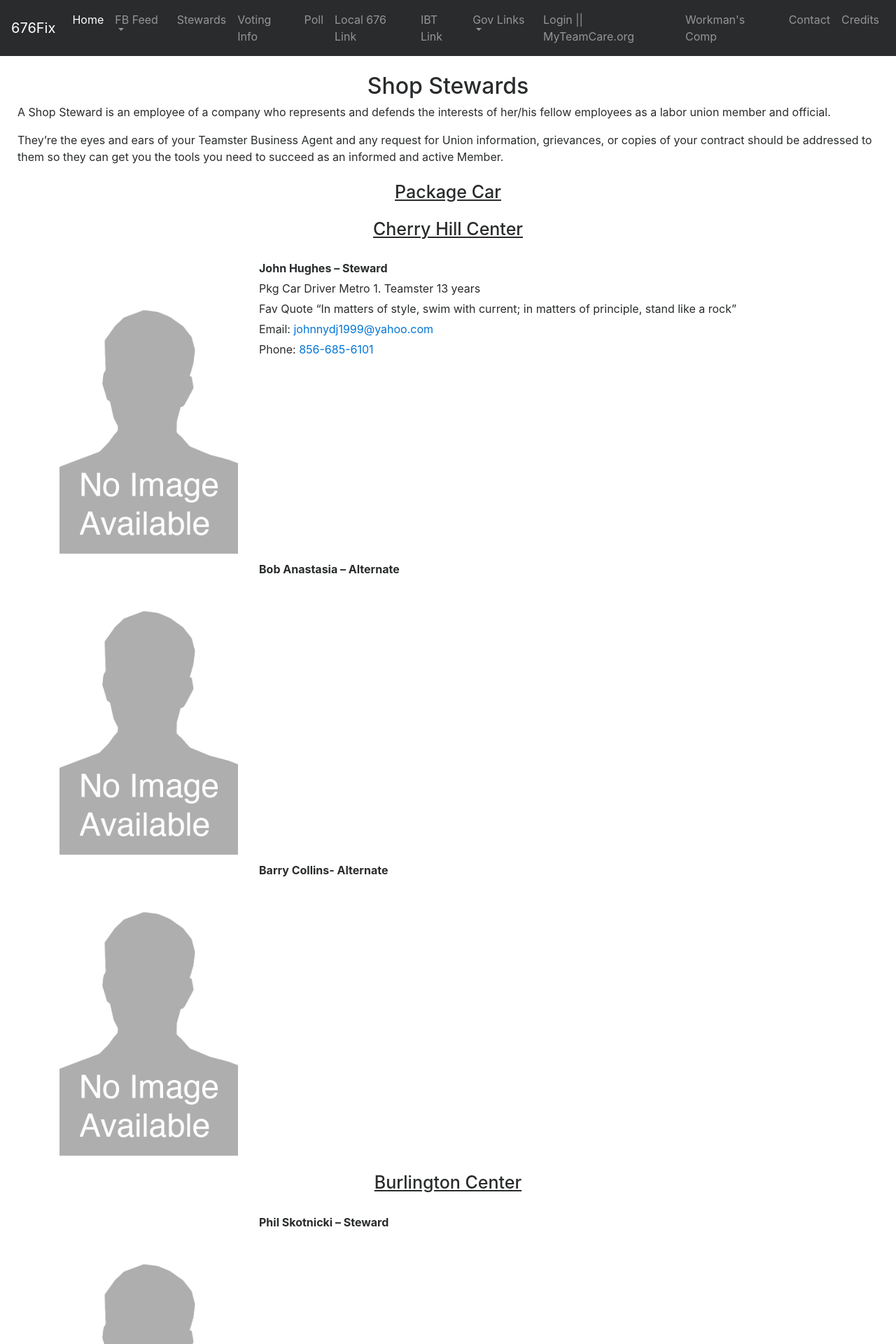
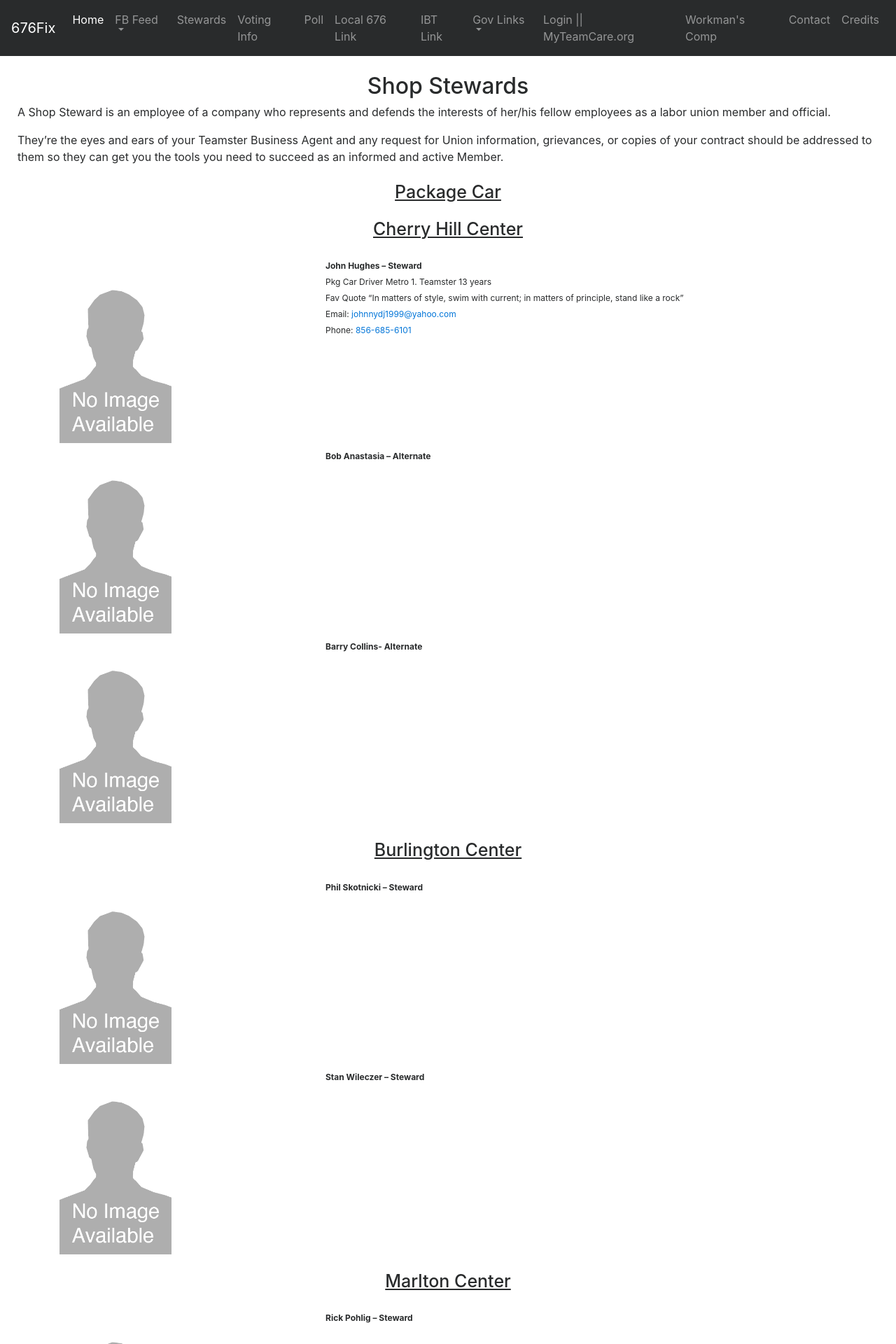
Before and after one commit to 676fix/main_web_page, a Jekyll site: the page built from pages/shop-stewards.html, in a window 1280 px wide. Shown: the top 1920 px of the page at 70% size. Built offline with Jekyll 4.4.1, drawn with Linux system fonts in a browser that asks for light colours; some of the changed text lies outside the part shown.

Commit message:
Fix stewards styling

```diff
--- a/css/index.css
+++ b/css/index.css
@@ -103,4 +103,9 @@ h3 {
 
 .shop-steward p {
   margin: 5px 0;
+  font-size: 12px;
 }
+
+.shop-steward img {
+  max-width: 100%;
+}
--- a/pages/shop-stewards.html
+++ b/pages/shop-stewards.html
@@ -14,10 +14,10 @@ layout: default
   <div class='shop-steward'>
     <div class='container'>
       <div class='row'>
-        <div class='col col-sm-3'>
-          <img width='100%' src='/images/no-image-available.png' />
+        <div class='col col-3 col-md-2'>
+          <img src='/images/no-image-available.png' />
         </div>
-        <div class='col col-sm-9'>
+        <div class='col col-9 col-md-8 offset-md-2'>
           <p><strong>John Hughes – Steward</strong></p>
           <p>Pkg Car Driver Metro 1. Teamster 13 years</p>
           <p>Fav Quote “In matters of style, swim with current; in matters of principle, stand like a rock”</p>
@@ -31,10 +31,10 @@ layout: default
   <div class='shop-steward'>
     <div class='container'>
       <div class='row'>
-        <div class='col col-sm-3'>
-          <img width='100%' src='/images/no-image-available.png' />
+        <div class='col col-3 col-md-2'>
+          <img src='/images/no-image-available.png' />
         </div>
-        <div class='col col-sm-9'>
+        <div class='col col-9 col-md-8 offset-md-2'>
           <p><strong>Bob Anastasia – Alternate </strong></p>
         </div>
       </div>
@@ -44,10 +44,10 @@ layout: default
   <div class='shop-steward'>
     <div class='container'>
       <div class='row'>
-        <div class='col col-sm-3'>
-          <img width='100%' src='/images/no-image-available.png' />
+        <div class='col col-3 col-md-2'>
+          <img src='/images/no-image-available.png' />
         </div>
-        <div class='col col-sm-9'>
+        <div class='col col-9 col-md-8 offset-md-2'>
           <p><strong>Barry Collins- Alternate</strong></p>
         </div>
       </div>
@@ -59,10 +59,10 @@ layout: default
   <div class='shop-steward'>
     <div class='container'>
       <div class='row'>
-        <div class='col col-sm-3'>
-          <img width='100%' src='/images/no-image-available.png' />
+        <div class='col col-3 col-md-2'>
+          <img src='/images/no-image-available.png' />
         </div>
-        <div class='col col-sm-9'>
+        <div class='col col-9 col-md-8 offset-md-2'>
           <p><strong>Phil Skotnicki – Steward</strong></p>
         </div>
       </div>
@@ -72,10 +72,10 @@ layout: default
   <div class='shop-steward'>
     <div class='container'>
       <div class='row'>
-        <div class='col col-sm-3'>
-          <img width='100%' src='/images/no-image-available.png' />
+        <div class='col col-3 col-md-2'>
+          <img src='/images/no-image-available.png' />
         </div>
-        <div class='col col-sm-9'>
+        <div class='col col-9 col-md-8 offset-md-2'>
           <p><strong>Stan Wileczer – Steward</strong></p>
         </div>
       </div>
@@ -87,10 +87,10 @@ layout: default
   <div class='shop-steward'>
     <div class='container'>
       <div class='row'>
-        <div class='col col-sm-3'>
-          <img width='100%' src='/images/no-image-available.png' />
+        <div class='col col-3 col-md-2'>
+          <img src='/images/no-image-available.png' />
         </div>
-        <div class='col col-sm-9'>
+        <div class='col col-9 col-md-8 offset-md-2'>
           <p><strong>Rick Pohlig – Steward </strong></p>
         </div>
       </div>
@@ -100,10 +100,10 @@ layout: default
   <div class='shop-steward'>
     <div class='container'>
       <div class='row'>
-        <div class='col col-sm-3'>
-          <img width='100%' src='/images/no-image-available.png' />
+        <div class='col col-3 col-md-2'>
+          <img src='/images/no-image-available.png' />
         </div>
-        <div class='col col-sm-9'>
+        <div class='col col-9 col-md-8 offset-md-2'>
           <p><strong>Mel Young – Steward</strong></p>
         </div>
       </div>
@@ -113,10 +113,10 @@ layout: default
   <div class='shop-steward'>
     <div class='container'>
       <div class='row'>
-        <div class='col col-sm-3'>
-          <img width='100%' src='/images/no-image-available.png' />
+        <div class='col col-3 col-md-2'>
+          <img src='/images/no-image-available.png' />
         </div>
-        <div class='col col-sm-9'>
+        <div class='col col-9 col-md-8 offset-md-2'>
           <p><strong>Troy Jurmias – Alternate</strong></p>
         </div>
       </div>
@@ -128,10 +128,10 @@ layout: default
   <div class='shop-steward'>
     <div class='container'>
       <div class='row'>
-        <div class='col col-sm-3'>
-          <img width='100%' src='/images/no-image-available.png' />
+        <div class='col col-3 col-md-2'>
+          <img src='/images/no-image-available.png' />
         </div>
-        <div class='col col-sm-9'>
+        <div class='col col-9 col-md-8 offset-md-2'>
           <p><strong>Bill Beamer - Steward</strong></p>
         </div>
       </div>
@@ -141,10 +141,10 @@ layout: default
   <div class='shop-steward'>
     <div class='container'>
       <div class='row'>
-        <div class='col col-sm-3'>
-          <img width='100%' src='/images/no-image-available.png' />
+        <div class='col col-3 col-md-2'>
+          <img src='/images/no-image-available.png' />
         </div>
-        <div class='col col-sm-9'>
+        <div class='col col-9 col-md-8 offset-md-2'>
           <p><strong>Darren Cooker - Steward</strong></p>
         </div>
       </div>
@@ -156,23 +156,10 @@ layout: default
   <div class='shop-steward'>
     <div class='container'>
       <div class='row'>
-        <div class='col col-sm-3'>
-          <img width='100%' src='/images/no-image-available.png' />
+        <div class='col col-3 col-md-2'>
+          <img src='/images/shop-stewards/delpidio-doug.jpg' />
         </div>
-        <div class='col col-sm-9'>
-          <p><strong>Bill Beamer - Steward</strong></p>
-        </div>
-      </div>
-    </div>
-  </div>
-
-  <div class='shop-steward'>
-    <div class='container'>
-      <div class='row'>
-        <div class='col col-sm-3'>
-          <img width='100%' src='/images/shop-stewards/delpidio-doug.jpg' />
-        </div>
-        <div class='col col-sm-9'>
+        <div class='col col-9 col-md-8 offset-md-2'>
           <p><strong>Doug DelPidio - Steward</strong></p>
           <p>Preload Metro 6. Teamster for 13 years.</p>
           <p>Favorite quote “The Strength of the Wolf is the Pack”</p>
@@ -186,10 +173,26 @@ layout: default
   <div class='shop-steward'>
     <div class='container'>
       <div class='row'>
-        <div class='col col-sm-3'>
-          <img width='100%' src='/images/no-image-available.png' />
+        <div class='col col-3 col-md-2'>
+          <img src='/images/no-image-available.png' />
         </div>
-        <div class='col col-sm-9'>
+        <div class='col col-9 col-md-8 offset-md-2'>
+          <p><strong>Rick Howell- Steward</strong></p>
+          <p>Preload QC. Teamster for 19 years</p>
+          <p>Email: <a href='mailto:Rickhowell54@yahoo.com'>Rickhowell54@yahoo.com</a></p>
+          <p>Phone: <a href='tel:856-472-6802'>856-472-6802</a></p>
+        </div>
+      </div>
+    </div>
+  </div>
+
+  <div class='shop-steward'>
+    <div class='container'>
+      <div class='row'>
+        <div class='col col-3 col-md-2'>
+          <img src='/images/no-image-available.png' />
+        </div>
+        <div class='col col-9 col-md-8 offset-md-2'>
           <p><strong>Chris Daley- Steward</strong></p>
         </div>
       </div>
@@ -199,10 +202,10 @@ layout: default
   <div class='shop-steward'>
     <div class='container'>
       <div class='row'>
-        <div class='col col-sm-3'>
-          <img width='100%' src='/images/no-image-available.png' />
+        <div class='col col-3 col-md-2'>
+          <img src='/images/no-image-available.png' />
         </div>
-        <div class='col col-sm-9'>
+        <div class='col col-9 col-md-8 offset-md-2'>
           <p><strong>Bob Buckley – Alternate</strong></p>
         </div>
       </div>
@@ -212,10 +215,10 @@ layout: default
   <div class='shop-steward'>
     <div class='container'>
       <div class='row'>
-        <div class='col col-sm-3'>
-          <img width='100%' src='/images/no-image-available.png' />
+        <div class='col col-3 col-md-2'>
+          <img src='/images/no-image-available.png' />
         </div>
-        <div class='col col-sm-9'>
+        <div class='col col-9 col-md-8 offset-md-2'>
           <p><strong>Steve Rudolph – Alternate</strong></p>
         </div>
       </div>
@@ -227,10 +230,10 @@ layout: default
   <div class='shop-steward'>
     <div class='container'>
       <div class='row'>
-        <div class='col col-sm-3'>
-          <img width='100%' src='/images/no-image-available.png' />
+        <div class='col col-3 col-md-2'>
+          <img src='/images/no-image-available.png' />
         </div>
-        <div class='col col-sm-9'>
+        <div class='col col-9 col-md-8 offset-md-2'>
           <p><strong>Bruce Santoferrano – Steward</strong></p>
         </div>
       </div>
@@ -240,10 +243,10 @@ layout: default
   <div class='shop-steward'>
     <div class='container'>
       <div class='row'>
-        <div class='col col-sm-3'>
-          <img width='100%' src='/images/no-image-available.png' />
+        <div class='col col-3 col-md-2'>
+          <img src='/images/no-image-available.png' />
         </div>
-        <div class='col col-sm-9'>
+        <div class='col col-9 col-md-8 offset-md-2'>
           <p><strong>Joe Leach – Steward</strong></p>
         </div>
       </div>
@@ -253,10 +256,10 @@ layout: default
   <div class='shop-steward'>
     <div class='container'>
       <div class='row'>
-        <div class='col col-sm-3'>
-          <img width='100%' src='/images/no-image-available.png' />
+        <div class='col col-3 col-md-2'>
+          <img src='/images/no-image-available.png' />
         </div>
-        <div class='col col-sm-9'>
+        <div class='col col-9 col-md-8 offset-md-2'>
           <p><strong>Ed Gerety – Steward</strong></p>
         </div>
       </div>
@@ -268,10 +271,10 @@ layout: default
   <div class='shop-steward'>
     <div class='container'>
       <div class='row'>
-        <div class='col col-sm-3'>
-          <img width='100%' src='/images/no-image-available.png' />
+        <div class='col col-3 col-md-2'>
+          <img src='/images/no-image-available.png' />
         </div>
-        <div class='col col-sm-9'>
+        <div class='col col-9 col-md-8 offset-md-2'>
           <p><strong>Bernadette Vanore-Gresh – Steward</strong></p>
         </div>
       </div>
@@ -281,10 +284,10 @@ layout: default
   <div class='shop-steward'>
     <div class='container'>
       <div class='row'>
-        <div class='col col-sm-3'>
-          <img width='100%' src='/images/no-image-available.png' />
+        <div class='col col-3 col-md-2'>
+          <img src='/images/no-image-available.png' />
         </div>
-        <div class='col col-sm-9'>
+        <div class='col col-9 col-md-8 offset-md-2'>
           <p><strong>Allen Jackson – Steward</strong></p>
         </div>
       </div>
@@ -294,10 +297,10 @@ layout: default
   <div class='shop-steward'>
     <div class='container'>
       <div class='row'>
-        <div class='col col-sm-3'>
-          <img width='100%' src='/images/no-image-available.png' />
+        <div class='col col-3 col-md-2'>
+          <img src='/images/no-image-available.png' />
         </div>
-        <div class='col col-sm-9'>
+        <div class='col col-9 col-md-8 offset-md-2'>
           <p><strong>Bob Fini – Alternate</strong></p>
         </div>
       </div>
@@ -309,10 +312,10 @@ layout: default
   <div class='shop-steward'>
     <div class='container'>
       <div class='row'>
-        <div class='col col-sm-3'>
-          <img width='100%' src='/images/no-image-available.png' />
+        <div class='col col-3 col-md-2'>
+          <img src='/images/no-image-available.png' />
         </div>
-        <div class='col col-sm-9'>
+        <div class='col col-9 col-md-8 offset-md-2'>
           <p><strong>Steve Gruber-Steward</strong></p>
         </div>
       </div>
@@ -322,10 +325,10 @@ layout: default
   <div class='shop-steward'>
     <div class='container'>
       <div class='row'>
-        <div class='col col-sm-3'>
-          <img width='100%' src='/images/no-image-available.png' />
+        <div class='col col-3 col-md-2'>
+          <img src='/images/no-image-available.png' />
         </div>
-        <div class='col col-sm-9'>
+        <div class='col col-9 col-md-8 offset-md-2'>
           <p><strong>Joe Saia-Steward</strong></p>
         </div>
       </div>
@@ -335,10 +338,10 @@ layout: default
   <div class='shop-steward'>
     <div class='container'>
       <div class='row'>
-        <div class='col col-sm-3'>
-          <img width='100%' src='/images/no-image-available.png' />
+        <div class='col col-3 col-md-2'>
+          <img src='/images/no-image-available.png' />
         </div>
-        <div class='col col-sm-9'>
+        <div class='col col-9 col-md-8 offset-md-2'>
           <p><strong>Bill Freer-Steward</strong></p>
         </div>
       </div>
@@ -348,10 +351,10 @@ layout: default
   <div class='shop-steward'>
     <div class='container'>
       <div class='row'>
-        <div class='col col-sm-3'>
-          <img width='100%' src='/images/no-image-available.png' />
+        <div class='col col-3 col-md-2'>
+          <img src='/images/no-image-available.png' />
         </div>
-        <div class='col col-sm-9'>
+        <div class='col col-9 col-md-8 offset-md-2'>
           <p><strong>Roger Thorsen-Alternate</strong></p>
         </div>
       </div>
```
Also changed, not shown: 2 other files.
